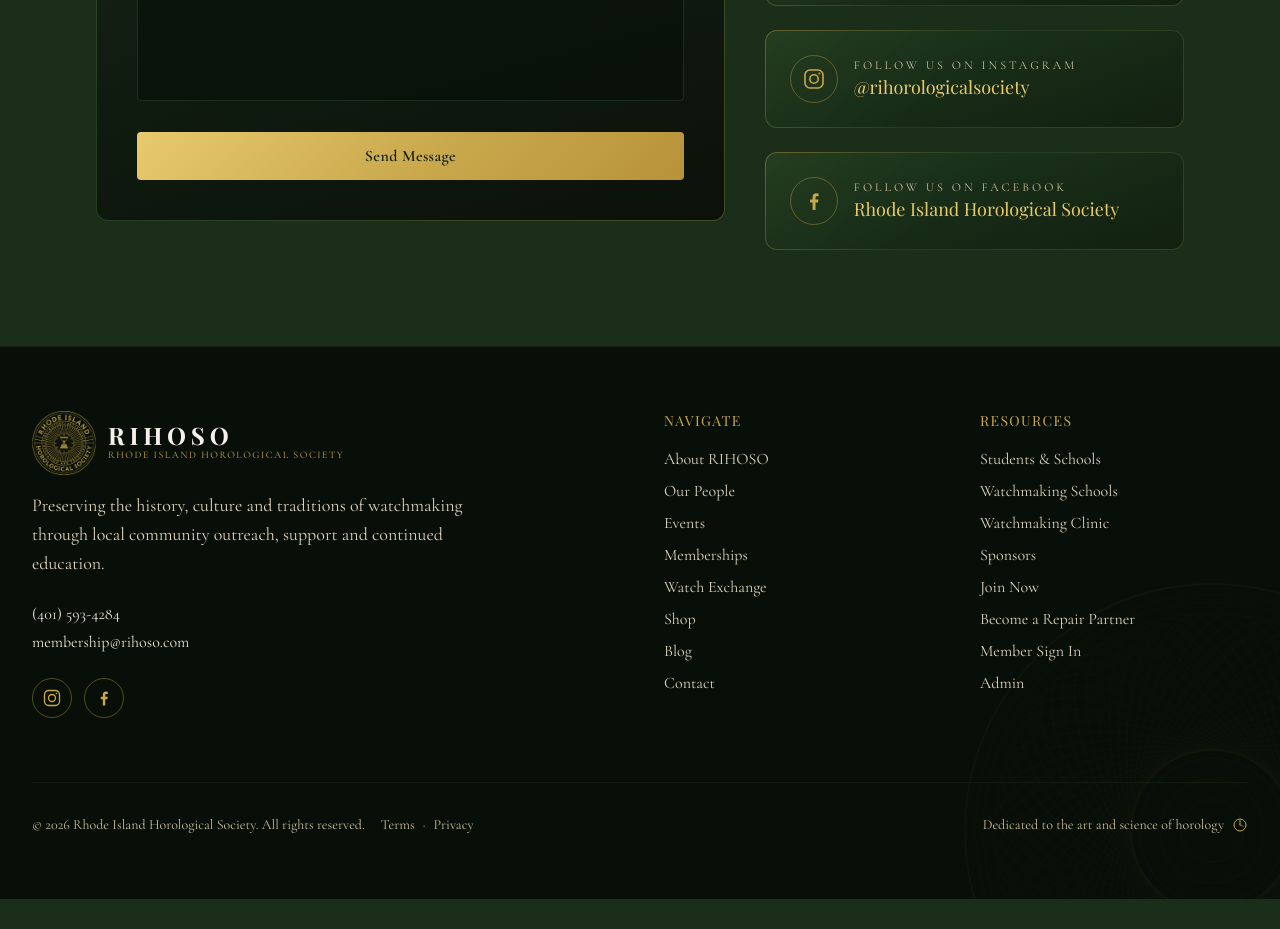
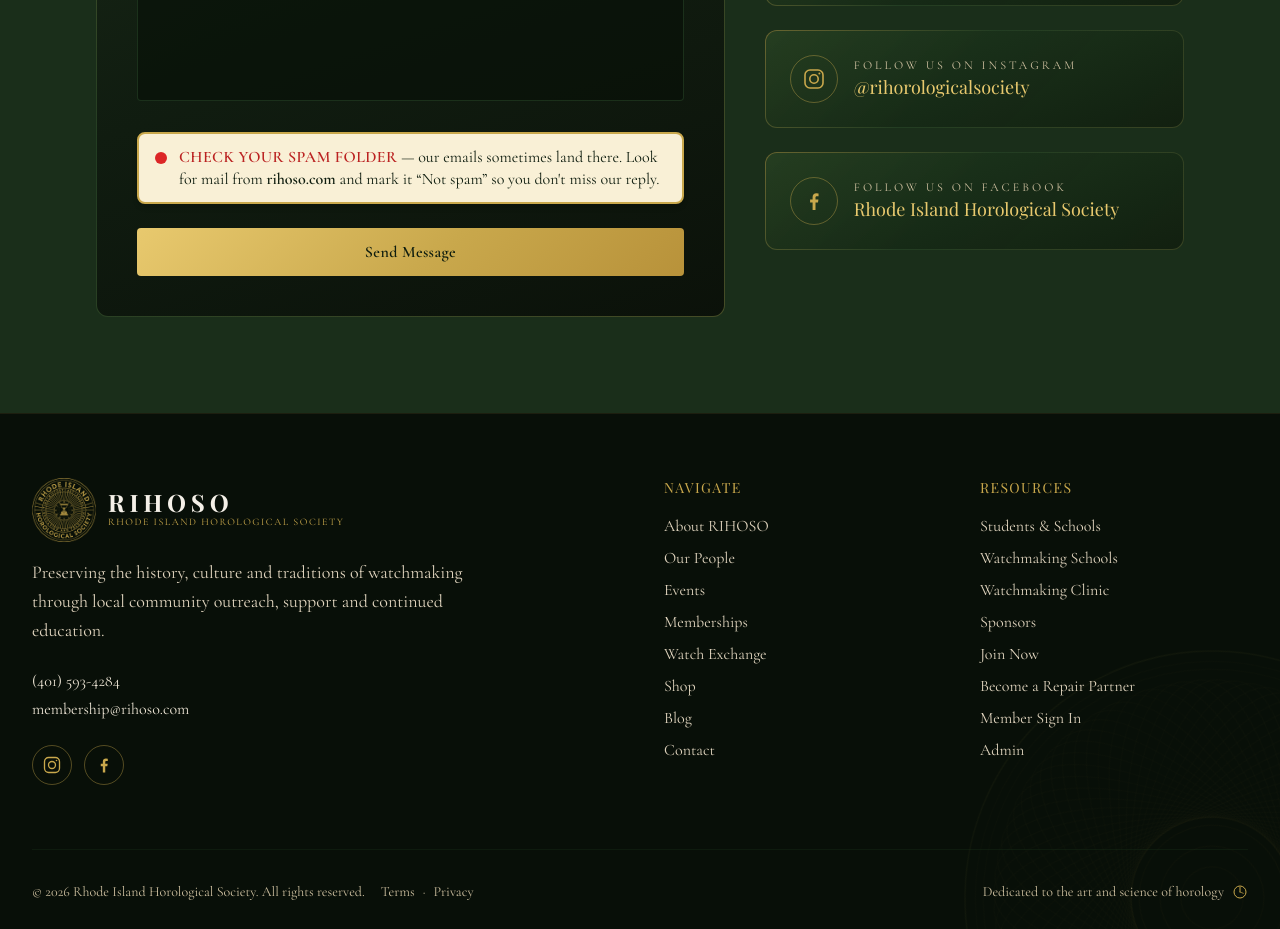
Before and after one commit to brandonsalomon-ui/rihoso-website, a Next.js app: page /contact in a window 1280 px wide. Shown: the part 1080-2009 px from the top of the page. Before the commit the page ends 1979 px from the top, so only its background shows below. Built offline with nearby package versions, Linux system fonts and the light colour scheme; a web font is replaced by a local one.

Commit message:
Spam-folder notice on contact page

```diff
--- a/src/app/contact/page.tsx
+++ b/src/app/contact/page.tsx
@@ -10,6 +10,7 @@ import { SOCIAL } from "@/lib/social";
 import { CONTACT } from "@/lib/contact";
 import { trackTikTok } from "@/lib/tiktok";
 import { FacebookIcon, InstagramIcon } from "@/components/SocialIcons";
+import SpamNotice from "@/components/SpamNotice";
 
 const MEETING = EVENTS.find((e) => e.recurring);
 
@@ -148,6 +149,7 @@ export default function ContactPage() {
               </p>
             )}
 
+            <SpamNotice />
             <button
               type="submit"
               disabled={sending}
```
